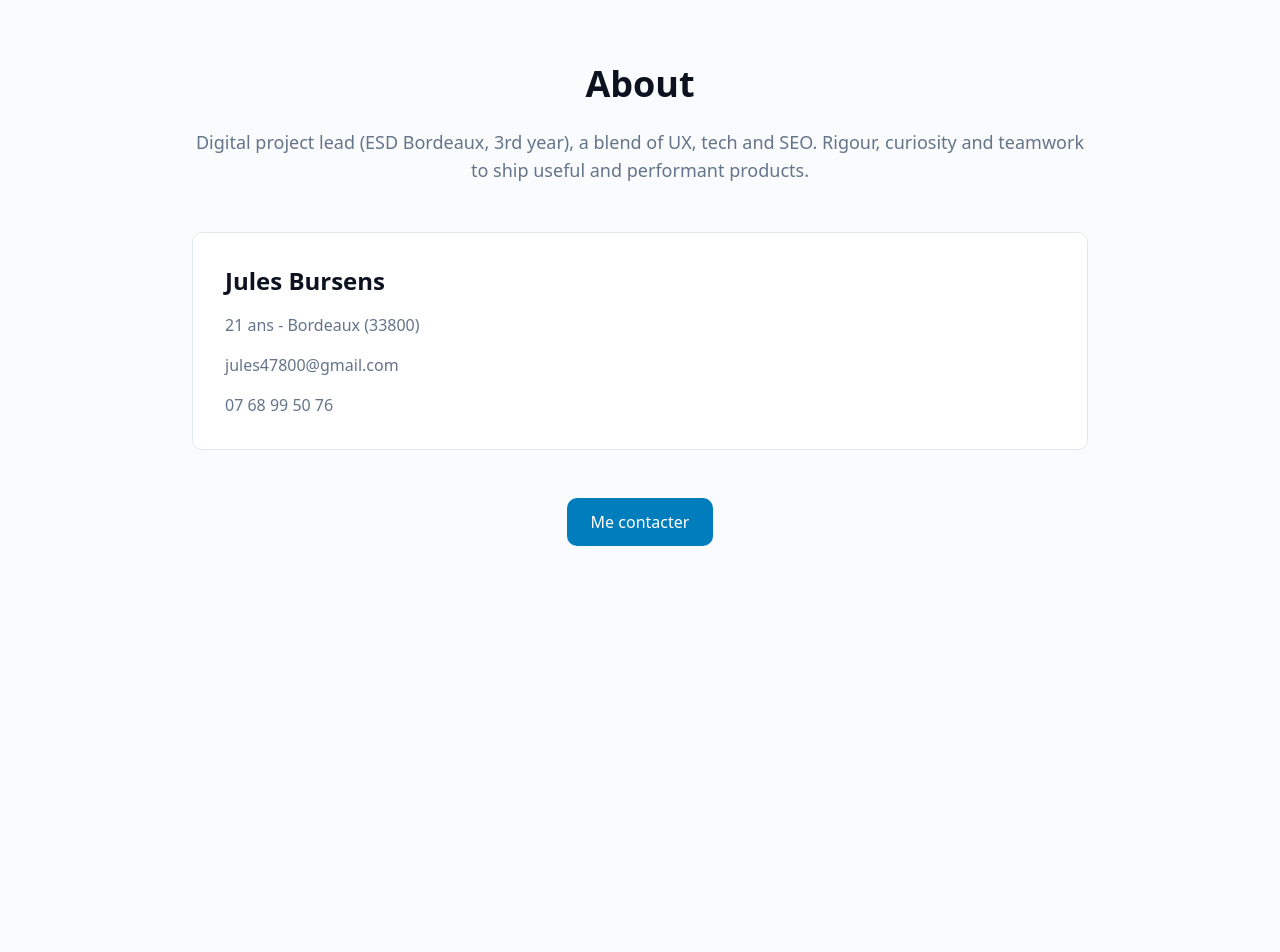
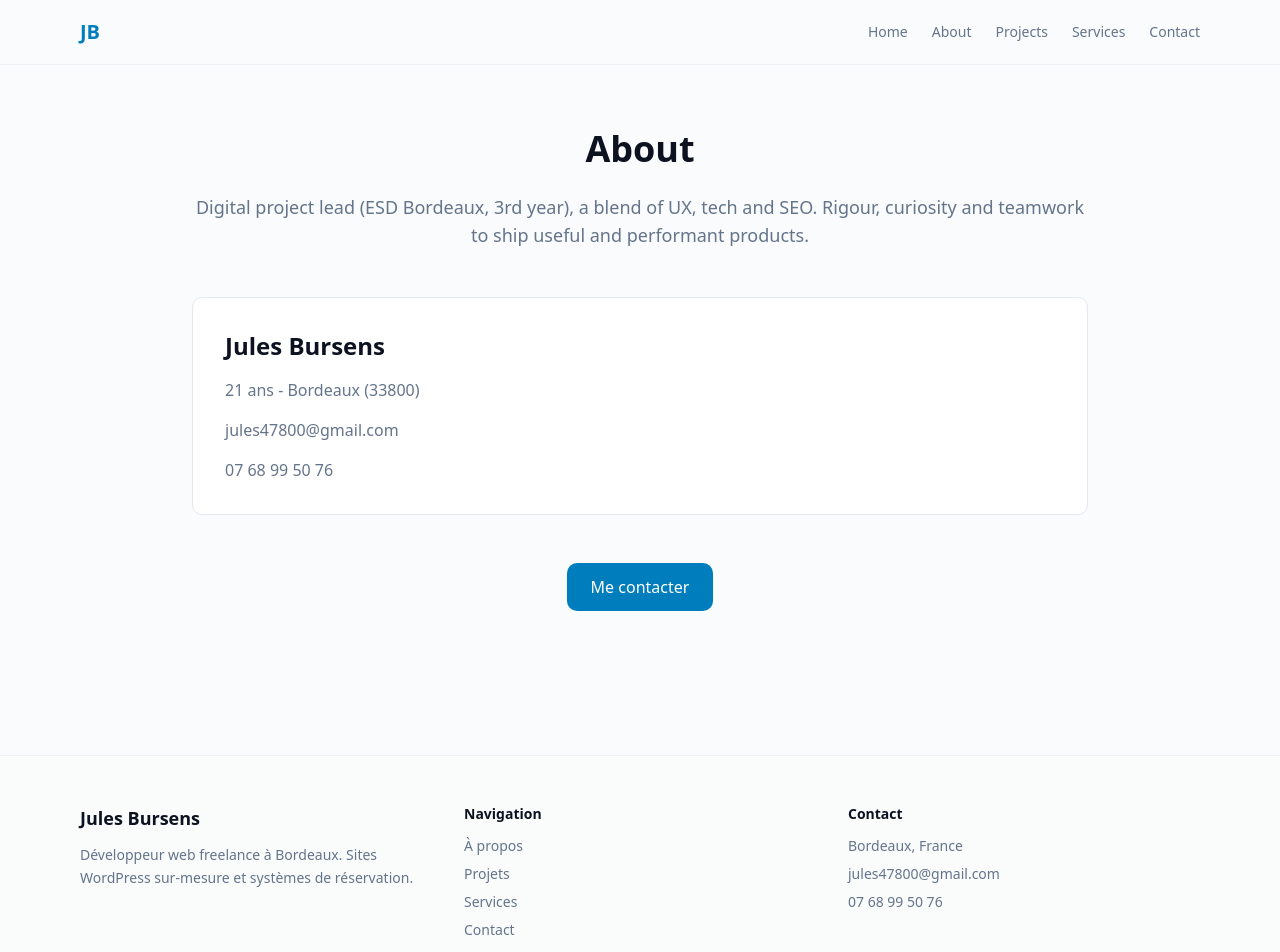
Before and after one commit to jules47800/jb-portfolio, a Next.js app: page /en/about in a window 1280 px wide. Shown: the top 952 px of the page. Before the commit the page ends 800 px from the top, so only its background shows below. Built offline with nearby package versions, Linux system fonts and the light colour scheme.

Commit message:
Add simple header and footer back to the site - no complex hooks

```diff
--- a/app/(site)/[locale]/layout.tsx
+++ b/app/(site)/[locale]/layout.tsx
@@ -5,6 +5,8 @@ import type {ReactNode} from "react";
 import type {Locale} from "@/lib/i18n";
 import {isLocale, locales} from "@/lib/i18n";
 import "@/app/globals.css";
+import {SimpleHeader} from "@/components/global/SimpleHeader";
+import {SimpleFooter} from "@/components/global/SimpleFooter";
 
 export function generateStaticParams() {
   return Array.from(locales).map((locale) => ({locale}));
@@ -29,7 +31,11 @@ export default async function LocaleLayout({
       <body>
         <NextIntlClientProvider locale={locale} messages={messages}>
           <div className="min-h-screen bg-background text-foreground">
-            {children}
+            <SimpleHeader />
+            <main className="flex-1">
+              {children}
+            </main>
+            <SimpleFooter />
           </div>
         </NextIntlClientProvider>
       </body>
--- /dev/null
+++ b/components/global/SimpleFooter.tsx
@@ -0,0 +1,69 @@
+import Link from "next/link";
+import {useTranslations, useLocale} from "next-intl";
+
+export function SimpleFooter() {
+  const locale = useLocale();
+
+  return (
+    <footer className="bg-muted/30 border-t border-border/50 mt-20">
+      <div className="mx-auto max-w-6xl px-4 py-12">
+        <div className="grid md:grid-cols-3 gap-8">
+          {/* Logo & Description */}
+          <div>
+            <h3 className="text-lg font-bold text-foreground mb-3">Jules Bursens</h3>
+            <p className="text-sm text-muted-foreground leading-relaxed">
+              Développeur web freelance à Bordeaux. Sites WordPress sur-mesure et systèmes de réservation.
+            </p>
+          </div>
+
+          {/* Navigation */}
+          <div>
+            <h4 className="text-sm font-semibold text-foreground mb-3">Navigation</h4>
+            <div className="space-y-2">
+              <Link
+                href={`/${locale}/about`}
+                className="block text-sm text-muted-foreground hover:text-foreground transition-colors"
+              >
+                À propos
+              </Link>
+              <Link
+                href={`/${locale}/projects`}
+                className="block text-sm text-muted-foreground hover:text-foreground transition-colors"
+              >
+                Projets
+              </Link>
+              <Link
+                href={`/${locale}/services`}
+                className="block text-sm text-muted-foreground hover:text-foreground transition-colors"
+              >
+                Services
+              </Link>
+              <Link
+                href={`/${locale}/contact`}
+                className="block text-sm text-muted-foreground hover:text-foreground transition-colors"
+              >
+                Contact
+              </Link>
+            </div>
+          </div>
+
+          {/* Contact */}
+          <div>
+            <h4 className="text-sm font-semibold text-foreground mb-3">Contact</h4>
+            <div className="space-y-2 text-sm text-muted-foreground">
+              <p>Bordeaux, France</p>
+              <p>jules47800@gmail.com</p>
+              <p>07 68 99 50 76</p>
+            </div>
+          </div>
+        </div>
+
+        <div className="border-t border-border/50 mt-8 pt-6 text-center">
+          <p className="text-sm text-muted-foreground">
+            © 2024 Jules Bursens. Tous droits réservés.
+          </p>
+        </div>
+      </div>
+    </footer>
+  );
+}
--- /dev/null
+++ b/components/global/SimpleHeader.tsx
@@ -0,0 +1,60 @@
+import Link from "next/link";
+import {useTranslations, useLocale} from "next-intl";
+
+export function SimpleHeader() {
+  const t = useTranslations("nav");
+  const locale = useLocale();
+
+  return (
+    <header className="sticky top-0 z-50 bg-background/95 backdrop-blur border-b border-border/50">
+      <div className="mx-auto max-w-6xl px-4 h-16 flex items-center justify-between">
+        {/* Logo */}
+        <Link
+          href={`/${locale}`}
+          className="text-xl font-bold text-primary hover:text-primary/80 transition-colors"
+        >
+          JB
+        </Link>
+
+        {/* Navigation */}
+        <nav className="hidden md:flex items-center gap-6">
+          <Link
+            href={`/${locale}`}
+            className="text-sm font-medium text-muted-foreground hover:text-foreground transition-colors"
+          >
+            {t("home")}
+          </Link>
+          <Link
+            href={`/${locale}/about`}
+            className="text-sm font-medium text-muted-foreground hover:text-foreground transition-colors"
+          >
+            {t("about")}
+          </Link>
+          <Link
+            href={`/${locale}/projects`}
+            className="text-sm font-medium text-muted-foreground hover:text-foreground transition-colors"
+          >
+            {t("projects")}
+          </Link>
+          <Link
+            href={`/${locale}/services`}
+            className="text-sm font-medium text-muted-foreground hover:text-foreground transition-colors"
+          >
+            {t("services")}
+          </Link>
+          <Link
+            href={`/${locale}/contact`}
+            className="text-sm font-medium text-muted-foreground hover:text-foreground transition-colors"
+          >
+            {t("contact")}
+          </Link>
+        </nav>
+
+        {/* Mobile menu button */}
+        <div className="md:hidden">
+          <span className="text-sm text-muted-foreground">Menu</span>
+        </div>
+      </div>
+    </header>
+  );
+}
```
